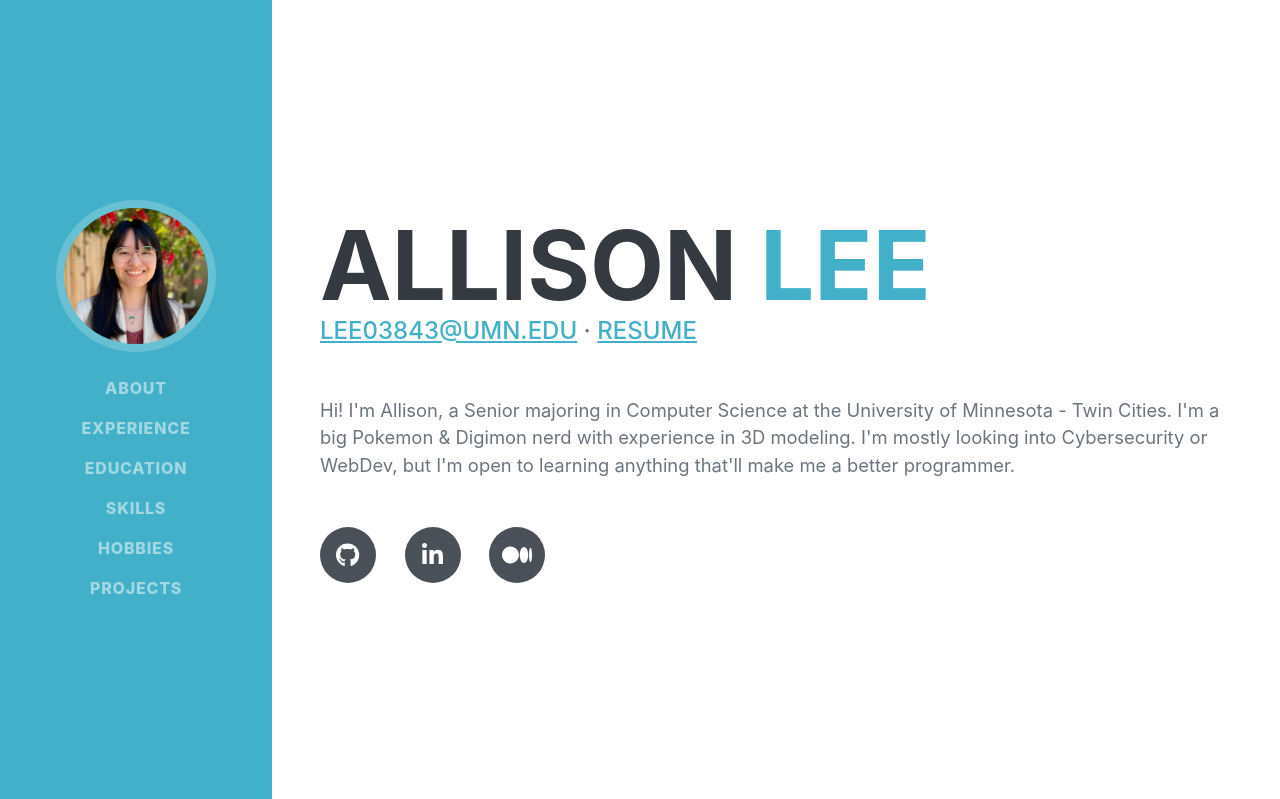
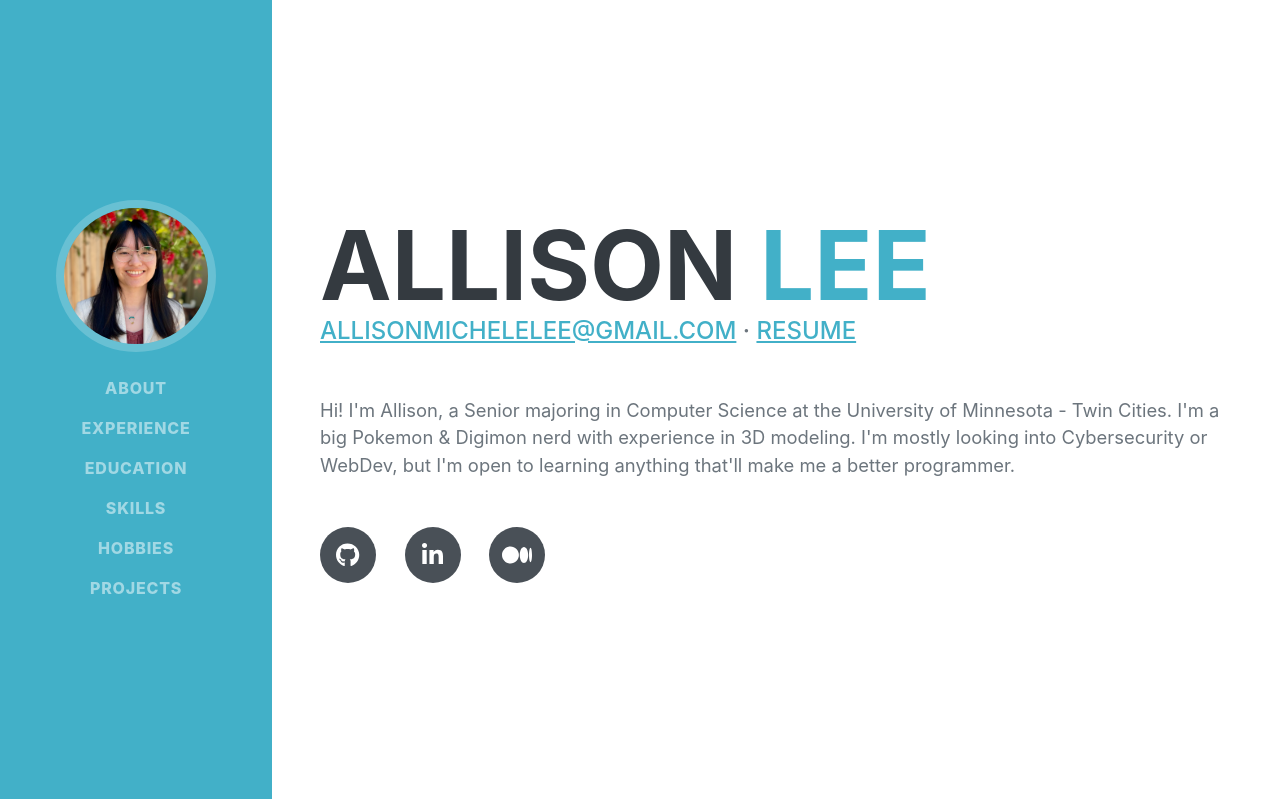
Before and after one commit to XiIinous/items, a Django app: page / in a window 1280 px wide. Shown: the top 799 px of the page. Run offline with Django 4.2, Linux system fonts and the light colour scheme; some libraries are stand-ins or nearby versions; some web fonts are replaced.

Commit message:
changed email hell_world.html

```diff
--- a/hell_world/templates/hell_world.html
+++ b/hell_world/templates/hell_world.html
@@ -47,7 +47,7 @@
                         <span class="text-primary">Lee</span>
                     </h1>
                     <div class="subheading mb-5">
-                        <p><a href="mailto:name@email.com">lee03843@umn.edu</a> · <a href="https://drive.google.com/file/d/1slCdUyVLTyO98-Q3poDHRf1x30C0PIfc/view?usp=sharing">Resume</a></p>
+                        <p><a href="mailto:name@email.com">allisonmichelelee@gmail.com</a> · <a href="https://drive.google.com/file/d/1slCdUyVLTyO98-Q3poDHRf1x30C0PIfc/view?usp=sharing">Resume</a></p>
                         <html>
                     <body>
                         <p></p>
```
